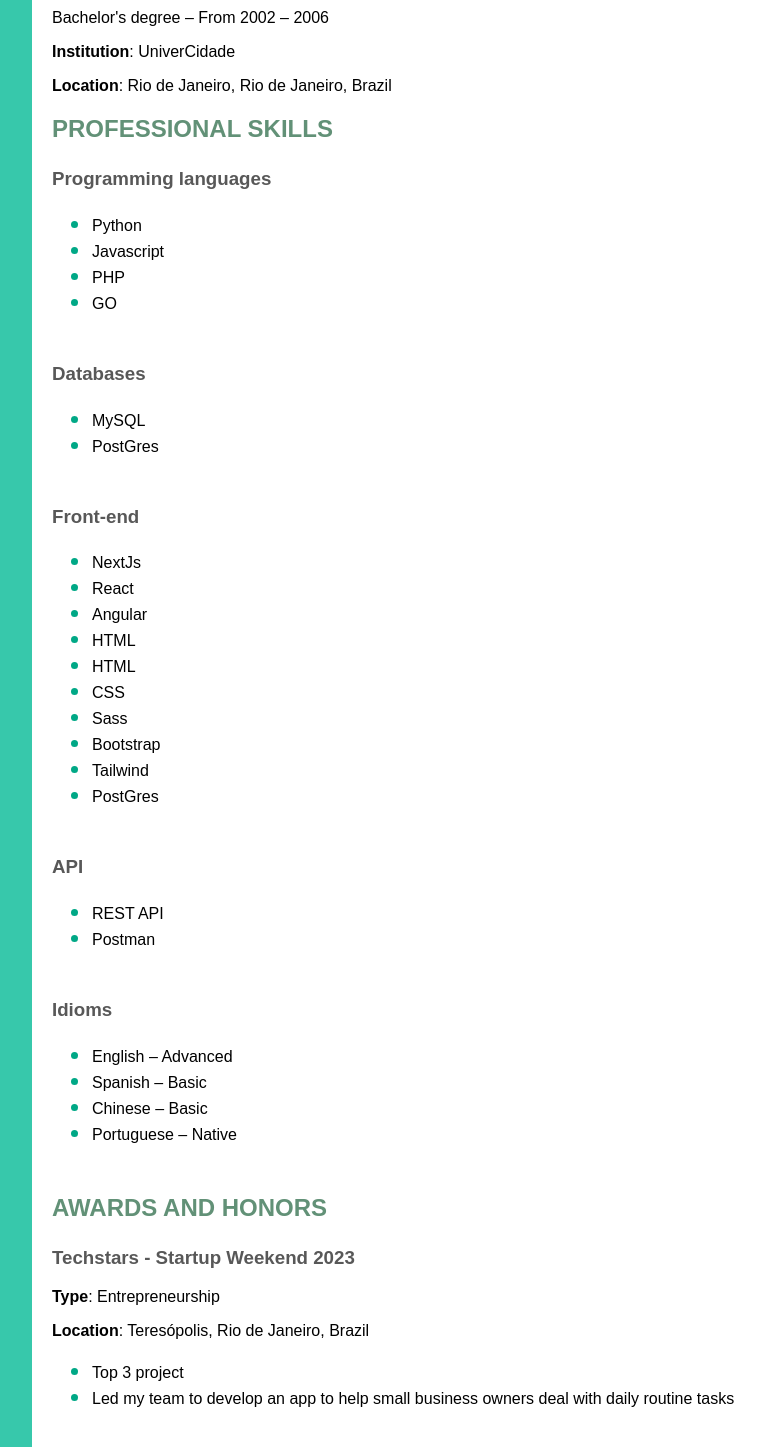
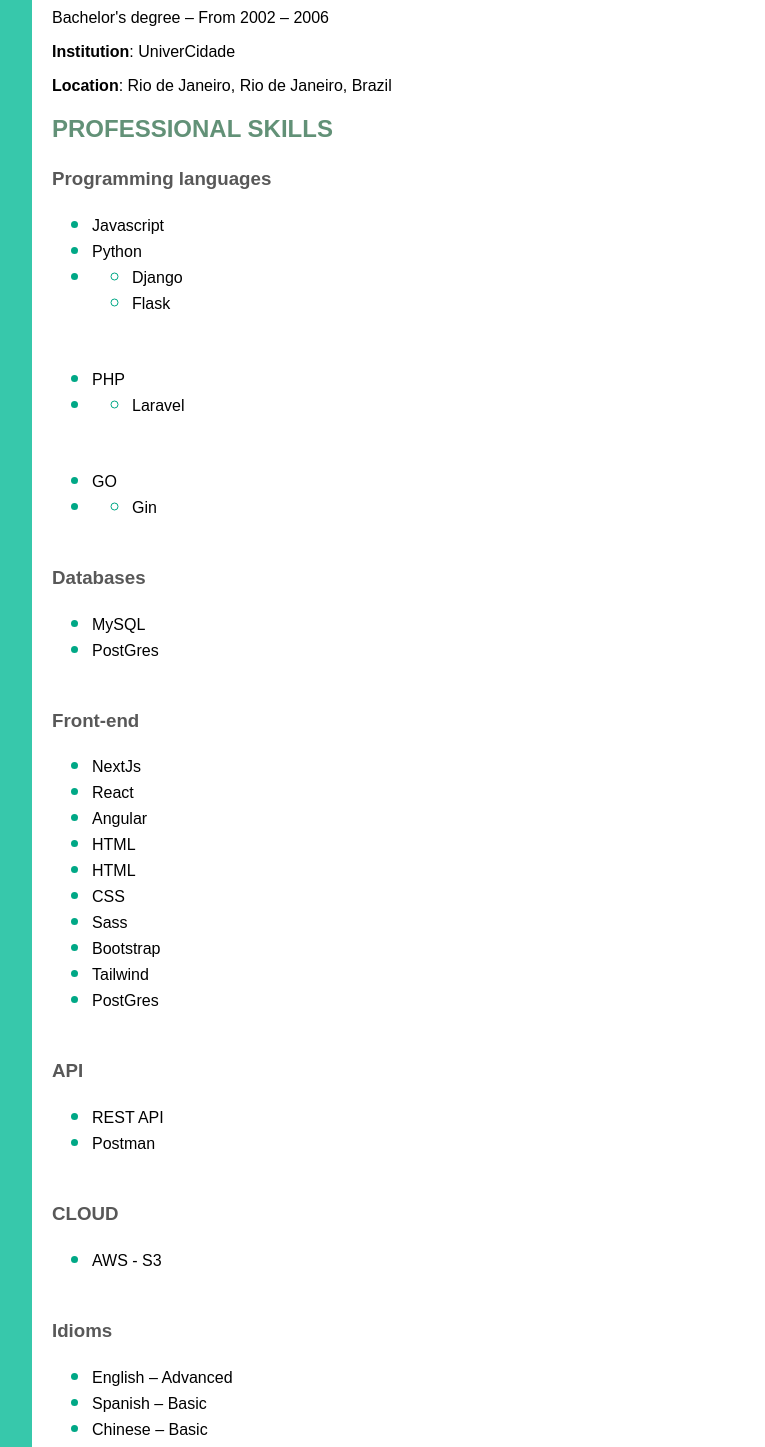
Before and after one commit to hugonorte/portfolio, a Next.js app: page /teste_build_nextjs/en in a window 1280 px wide. Shown: the part 1108-2555 px from the top of the page, without its empty margins (92-857 px from the left). Built offline with nearby package versions, Linux system fonts and the light colour scheme; a web font is replaced by a local one.

Commit message:
Adding frameworks and s3

```diff
--- a/src/components/ProfessionalSkills/index.tsx
+++ b/src/components/ProfessionalSkills/index.tsx
@@ -10,10 +10,26 @@ async function ProfessionalSkills(props: Language) {
             <h2>{dict.index.professional_skills_title}</h2>
             <h3>{dict.index.programming_languages}</h3>
             <ul>
+                <li>Javascript</li>
                 <li>Python</li>
-                <li>Javascript</li>
+                <li>
+                    <ul>
+                        <li>Django</li>
+                        <li>Flask</li>
+                    </ul>
+                </li>
                 <li>PHP</li>
+                <li>
+                    <ul>
+                        <li>Laravel</li>
+                    </ul>
+                </li>
                 <li>GO</li>
+                <li>
+                    <ul>
+                        <li>Gin</li>
+                    </ul>
+                </li>
             </ul>
 
             <h3>{dict.index.databases}</h3>
@@ -42,6 +58,11 @@ async function ProfessionalSkills(props: Language) {
                 <li>Postman</li>
             </ul>
 
+            <h3>CLOUD</h3>
+            <ul>
+                <li>AWS - S3</li>
+            </ul>
+
             <h3>{dict.index.idioms.title}</h3>
             <ul>
                 <li>{dict.index.idioms.country.en} – {dict.index.idioms.proficiency.advanced}</li>
```
